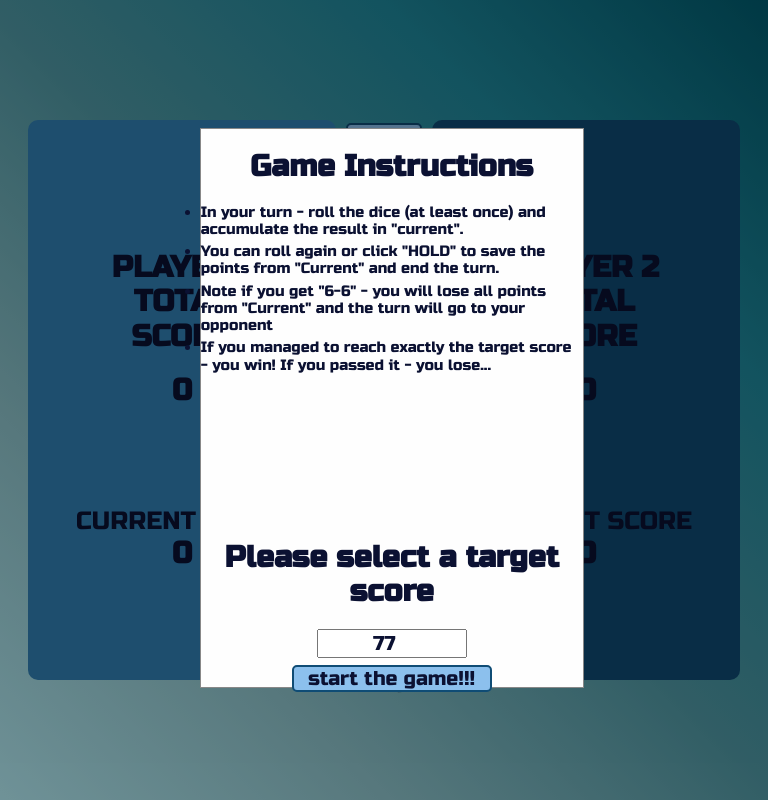
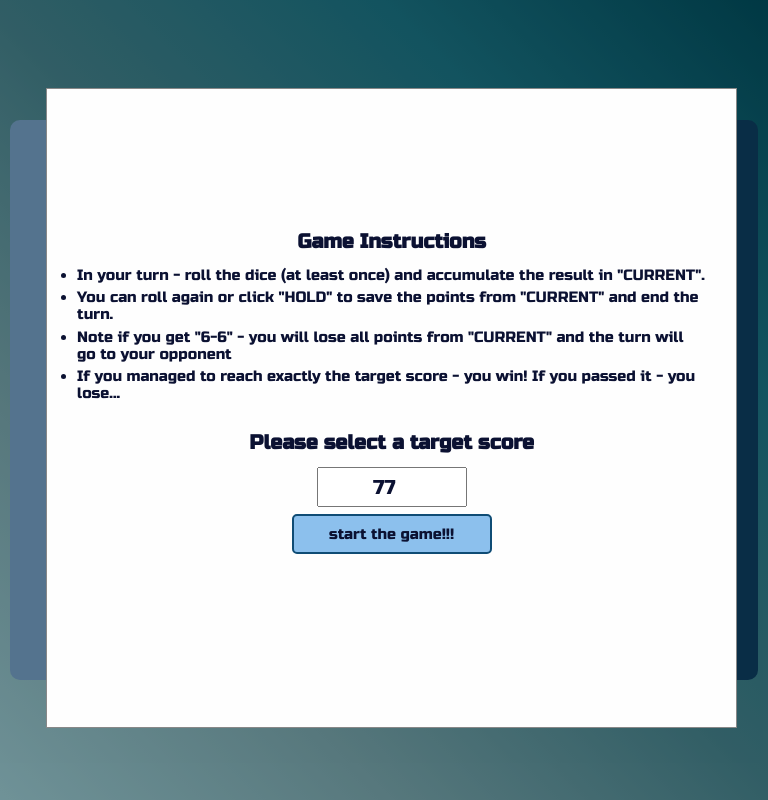
Before and after one commit to ArturLabenskyy/Weekend-5-Cube-Game, a plain HTML site: page index.html in a window 768 px wide. Drawn offline with nearby package versions, Linux system fonts and the light colour scheme.

Commit message:
responsive

```diff
--- a/css/style.css
+++ b/css/style.css
@@ -47,7 +47,7 @@ body {
 }
 
 .player1 {
-    background-color: #3282B8;
+    background-color: #8cc0ed;
 }
 
 .player2 {
@@ -232,3 +232,49 @@ li {
     }
 
 }
+
+@media(min-width: 501px) and (max-width: 1024px) {
+    .modal-content {
+        justify-content: center;
+        width: 90%;
+        height: 80%;
+        top: 10%;
+        left: 5%;
+    }
+
+    .modal-top-content {
+        margin: 1rem 3rem;
+    }
+
+    h1, p {
+        font-size: 2rem;
+    }
+
+    h2 {
+        font-size: 1.8rem;
+    }
+
+    #start-btn {
+
+        font-size: 1.5rem;
+
+    }
+
+    body {
+        justify-content: space-between;
+    }
+
+    .player-box {
+        margin: 0 1rem;
+    }
+
+    .cube {
+        height: 7rem;
+        width: 7rem;
+    }
+
+    .btn-box {
+        height: 3rem;
+        width: 10rem;
+    }
+}
--- a/index.html
+++ b/index.html
@@ -14,9 +14,9 @@
         <div class="modal-top-content">
             <h1>Game Instructions</h1>
             <ul>
-                <li>In your turn - roll the dice (at least once) and accumulate the result in "current".</li>
-                <li>You can roll again or click "HOLD" to save the points from "Current" and end the turn.</li>
-                <li>Note if you get "6-6" - you will lose all points from "Current" and the turn will go to your opponent</li>
+                <li>In your turn - roll the dice (at least once) and accumulate the result in "CURRENT".</li>
+                <li>You can roll again or click "HOLD" to save the points from "CURRENT" and end the turn.</li>
+                <li>Note if you get "6-6" - you will lose all points from "CURRENT" and the turn will go to your opponent</li>
                 <li>If you managed to reach exactly the target score - you win! If you passed it - you lose...</li>
             </ul>
         </div>
--- a/js/script.js
+++ b/js/script.js
@@ -181,7 +181,7 @@ function changePlayer(player) {
         playerOneCurrent.textContent = `0`;
         hold.disabled = true;
         document.querySelector(`.winner-check`).disabled = true;
-        document.querySelector(`.player2`).style.backgroundColor = `#3282B8`;
+        document.querySelector(`.player2`).style.backgroundColor = `#8cc0ed`;
         document.querySelector(`.player1`).style.backgroundColor = `#0F4C75`;
         whoPlay = whoPlay === 1 ? 2 : 1;
     } else {
@@ -191,7 +191,7 @@ function changePlayer(player) {
         playerTwoCurrent.textContent = `0`;
         hold.disabled = true;
         document.querySelector(`.winner-check`).disabled = false;
-        document.querySelector(`.player1`).style.backgroundColor = `#3282B8`;
+        document.querySelector(`.player1`).style.backgroundColor = `#8cc0ed`;
         document.querySelector(`.player2`).style.backgroundColor = `#0F4C75`;
         whoPlay = whoPlay === 1 ? 2 : 1;
     }
```
